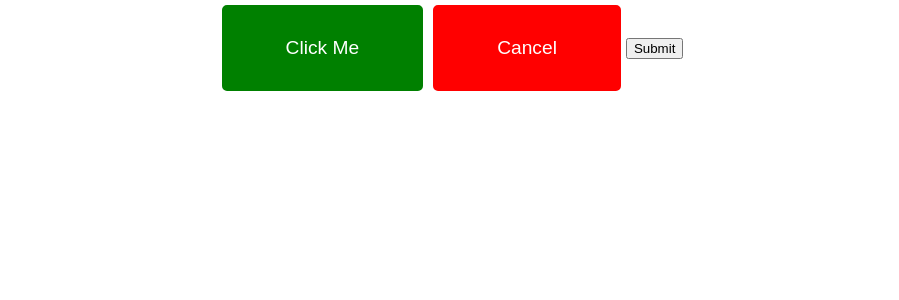
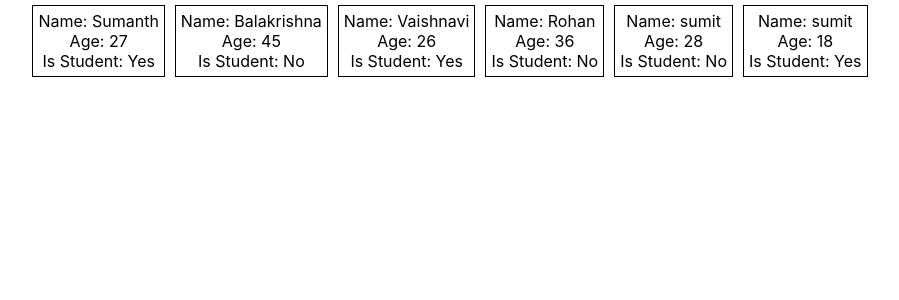
Before and after one commit to anushad246/react-all-concepts, a React (Create React App) app: page / in a window 1280 px wide. Shown: the top 300 px of the page, without its empty margins (190-1089 px from the left). Built offline with nearby package versions, Linux system fonts and the light colour scheme.

Commit message:
props, propTypes and defaultProps

```diff
--- a/src/App.css
+++ b/src/App.css
@@ -31,6 +31,11 @@
   padding: 2rem 4rem;
   border-radius: 10px;
   cursor: pointer;
+}
+.student{
+  border: 1px solid black;
+  padding: 5px;
+  margin: 5px 5px
 }
 
 
--- a/src/App.jsx
+++ b/src/App.jsx
@@ -5,9 +5,10 @@ import "./App.css";
 // import Footer from './practice-components/Footer'
 // import Food from './practice-components/Food';
 // import Card from './practice-components/Card';
-import ExternalStyles from "./add-css/ExternalStyles";
-import InternalStyles from "./add-css/InternalStyles";
-import ModuleStyles from "./add-css/ModuleStyles";
+// import ExternalStyles from "./add-css/ExternalStyles";
+// import InternalStyles from "./add-css/InternalStyles";
+// import ModuleStyles from "./add-css/ModuleStyles";
+import Student from "./practice-components/Student";
 
 const user = {
   name: "Anusha Dammalapati",
@@ -26,9 +27,15 @@ function App() {
       <Footer/> */}
       {/* <MyButton/> */}
       {/* <Card /> */}
-      <ExternalStyles/>
+      {/* <ExternalStyles/>
       <InternalStyles/>
-      <ModuleStyles/>
+      <ModuleStyles/> */}
+      <Student name="Sumanth" age={27} isStudent={true}/>
+      <Student name="Balakrishna" age={45} isStudent={false}/>
+      <Student name="Vaishnavi" age={26} isStudent={true}/>
+      <Student name="Rohan" age={36} isStudent={false}/>
+      <Student></Student>
+      <Student isStudent={true} age={18}></Student>
     </div>
   );
 }
--- /dev/null
+++ b/src/practice-components/Student.jsx
@@ -0,0 +1,27 @@
+import React from "react";
+import PropTypes from "prop-types";
+
+const Student = (props) => {
+  console.log(props, "studennt component props");
+  return (
+    <div className="student">
+      <div>Name: {props.name}</div>
+      <div>Age: {props.age}</div>
+      <div>Is Student: {props.isStudent ? "Yes" : "No"}</div>
+    </div>
+  );
+};
+
+Student.propTypes = {
+  name: PropTypes.string,
+  age: PropTypes.number,
+  isStudent: PropTypes.bool,
+};
+
+Student.defaultProps = {
+  name: "sumit",
+  age: 28,
+  isStudent: false,
+};
+
+export default Student;
```
